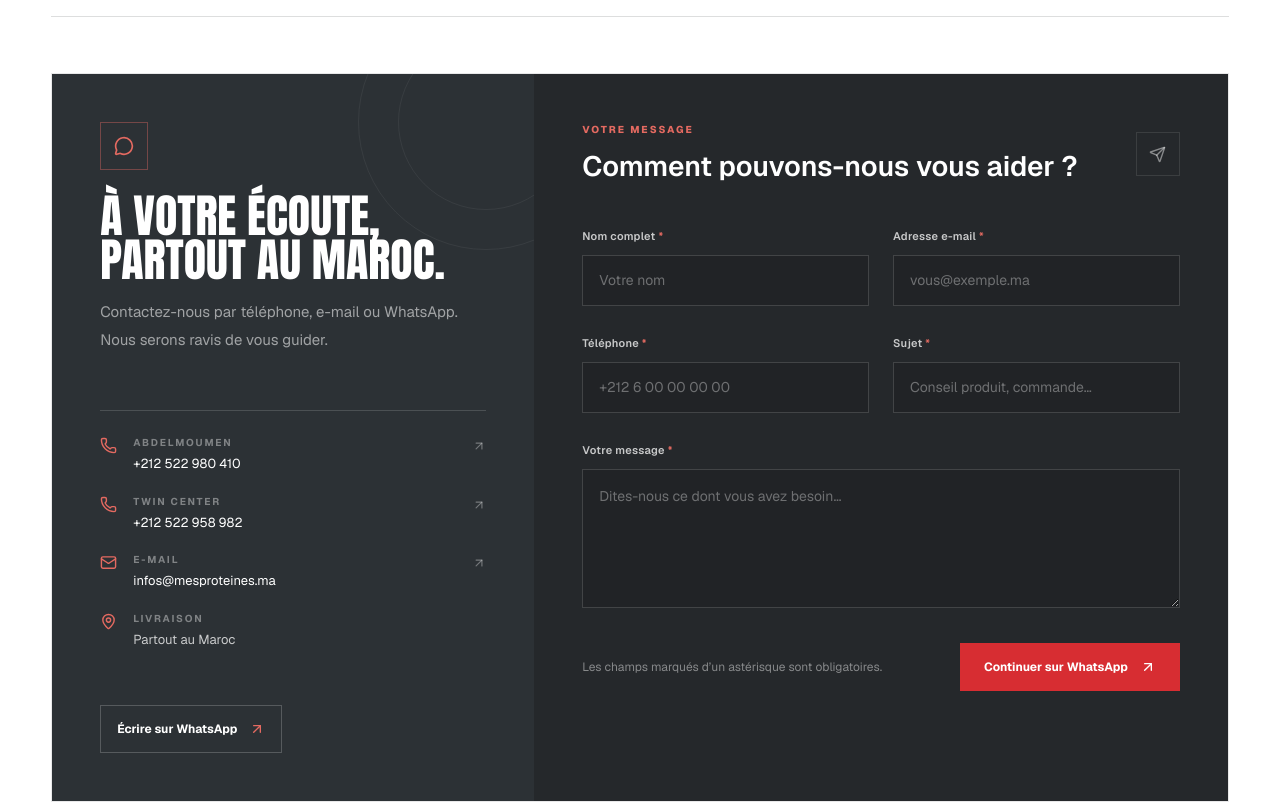
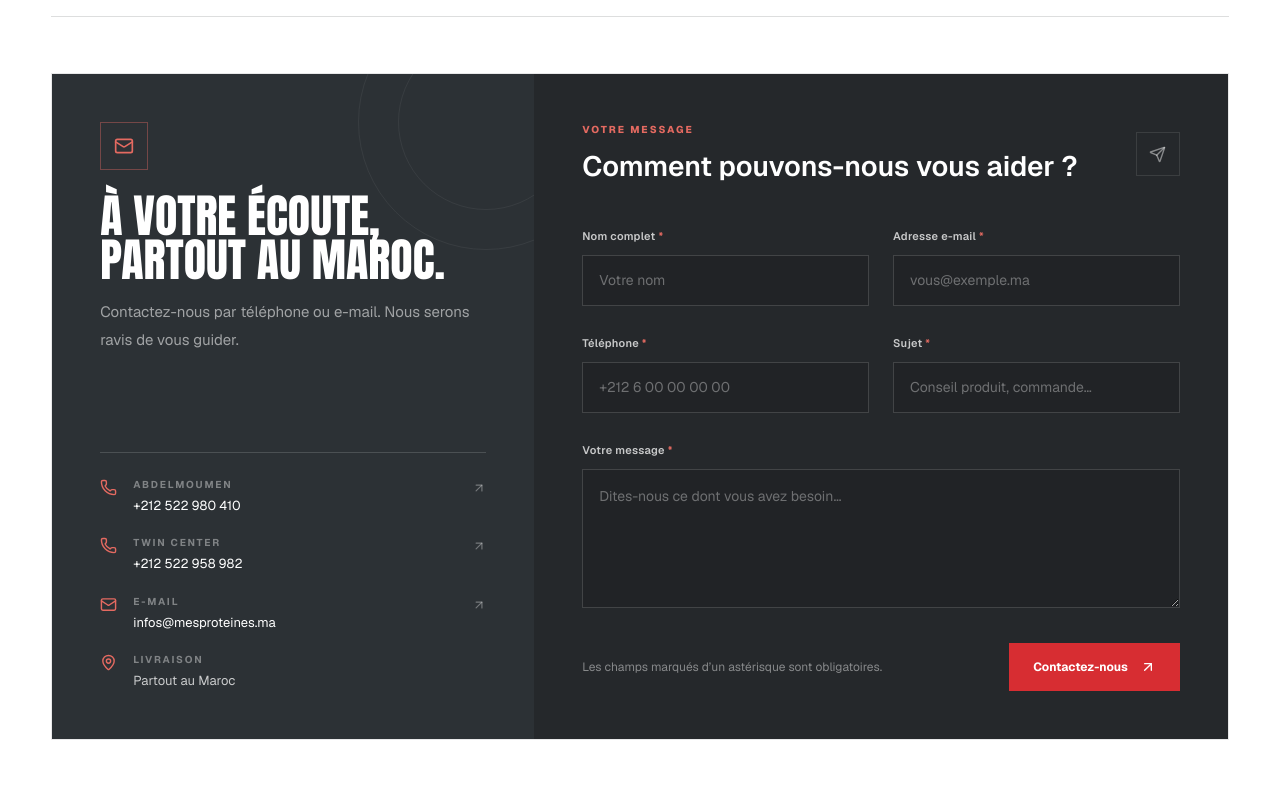
Before and after one commit to Hicham2115/ProteineMaroc, a Next.js app: page / in a window 1280 px wide. Shown: the part 5460-6264 px from the top of the page. Built offline with nearby package versions, Linux system fonts and the light colour scheme.

Commit message:
your message

```diff
--- a/components/contact-section.tsx
+++ b/components/contact-section.tsx
@@ -3,7 +3,7 @@
 import { useState } from "react";
 import { useForm } from "@tanstack/react-form";
 import { z } from "zod";
-import { ArrowUpRight, Mail, MapPin, MessageCircle, Phone, Send } from "lucide-react";
+import { ArrowUpRight, Mail, MapPin, Phone, Send } from "lucide-react";
 
 const contactSchema = z.object({
   name: z.string().trim().min(2, "Indiquez votre nom (2 caractères minimum)."),
@@ -30,7 +30,7 @@ const fieldClass =
 export function ContactSection() {
   const [errors, setErrors] = useState<ContactErrors>({});
   const [feedback, setFeedback] = useState("");
-  const [whatsappUrl, setWhatsappUrl] = useState("");
+  const [emailUrl, setEmailUrl] = useState("");
 
   const form = useForm({
     defaultValues: initialValues,
@@ -49,27 +49,24 @@ export function ContactSection() {
       }
 
       const { name, email, phone, subject, message } = result.data;
-      const whatsappMessage = [
-        "Bonjour Mes Proteines Nutrition,",
-        "",
+      const emailBody = [
         `Nom : ${name}`,
         `E-mail : ${email}`,
         `Téléphone : ${phone}`,
-        `Sujet : ${subject}`,
         "",
         message,
       ].join("\n");
 
-      setWhatsappUrl(`https://wa.me/212669734949?text=${encodeURIComponent(whatsappMessage)}`);
+      setEmailUrl(`mailto:infos@mesproteines.ma?subject=${encodeURIComponent(`Demande Mes Proteines — ${subject}`)}&body=${encodeURIComponent(emailBody)}`);
       setErrors({});
-      setFeedback("Votre message est prêt. Ouvrez WhatsApp pour l’envoyer.");
+      setFeedback("Votre message est prêt dans votre messagerie.");
     },
   });
 
   function clearError(field: keyof ContactValues) {
     setErrors((current) => ({ ...current, [field]: undefined }));
     setFeedback("");
-    setWhatsappUrl("");
+    setEmailUrl("");
   }
 
   return (
@@ -97,13 +94,13 @@ export function ContactSection() {
             <div className="pointer-events-none absolute -right-10 -top-10 size-44 rounded-full border border-white/[.06]" aria-hidden="true" />
             <div className="relative">
               <span className="mb-6 inline-flex size-12 items-center justify-center border border-[#e46a61]/40 text-[#e46a61]">
-                <MessageCircle size={20} aria-hidden="true" />
+                <Mail size={20} aria-hidden="true" />
               </span>
               <h3 className="mb-4 max-w-[420px] font-heading text-[38px] font-black uppercase leading-[.96] sm:text-[46px]">
                 À votre écoute, partout au Maroc.
               </h3>
               <p className="mb-0 max-w-[400px] text-[15px] leading-7 text-white/55">
-                Contactez-nous par téléphone, e-mail ou WhatsApp. Nous serons ravis de vous guider.
+                Contactez-nous par téléphone ou e-mail. Nous serons ravis de vous guider.
               </p>
             </div>
 
@@ -129,10 +126,6 @@ export function ContactSection() {
               </div>
             </div>
 
-            <a href="https://wa.me/212669734949" target="_blank" rel="noreferrer" className="group relative inline-flex min-h-12 w-fit items-center gap-3 border border-white/20 px-4 text-[12px] font-bold transition-colors hover:border-[#e46a61] hover:text-[#e46a61]">
-              Écrire sur WhatsApp
-              <ArrowUpRight size={16} className="text-[#e46a61] transition-transform group-hover:-translate-y-0.5 group-hover:translate-x-0.5" aria-hidden="true" />
-            </a>
           </aside>
 
           <div className="bg-[#25282b] p-7 sm:p-11 lg:p-12">
@@ -205,14 +198,14 @@ export function ContactSection() {
                 <p role="status" aria-live="polite" className={`m-0 max-w-[420px] text-xs leading-5 ${feedback.startsWith("Votre") ? "text-emerald-300" : "text-white/45"}`}>
                   {feedback || "Les champs marqués d’un astérisque sont obligatoires."}
                 </p>
-                {whatsappUrl ? (
-                  <a href={whatsappUrl} target="_blank" rel="noreferrer" className="group inline-flex min-h-12 w-full items-center justify-center gap-3 bg-brand-red px-6 text-[12px] font-bold text-white transition-colors hover:bg-brand-red-deep focus-visible:outline-2 focus-visible:outline-offset-4 focus-visible:outline-[#e46a61] sm:w-auto">
-                    Ouvrir WhatsApp
+                {emailUrl ? (
+                  <a href={emailUrl} className="group inline-flex min-h-12 w-full items-center justify-center gap-3 bg-brand-red px-6 text-[12px] font-bold text-white transition-colors hover:bg-brand-red-deep focus-visible:outline-2 focus-visible:outline-offset-4 focus-visible:outline-[#e46a61] sm:w-auto">
+                    Contactez-nous
                     <ArrowUpRight size={16} className="transition-transform group-hover:-translate-y-0.5 group-hover:translate-x-0.5" aria-hidden="true" />
                   </a>
                 ) : (
                   <button type="submit" className="group inline-flex min-h-12 w-full items-center justify-center gap-3 bg-brand-red px-6 text-[12px] font-bold text-white transition-colors hover:bg-brand-red-deep focus-visible:outline-2 focus-visible:outline-offset-4 focus-visible:outline-[#e46a61] sm:w-auto">
-                    Continuer sur WhatsApp
+                    Contactez-nous
                     <ArrowUpRight size={16} className="transition-transform group-hover:-translate-y-0.5 group-hover:translate-x-0.5" aria-hidden="true" />
                   </button>
                 )}
```
